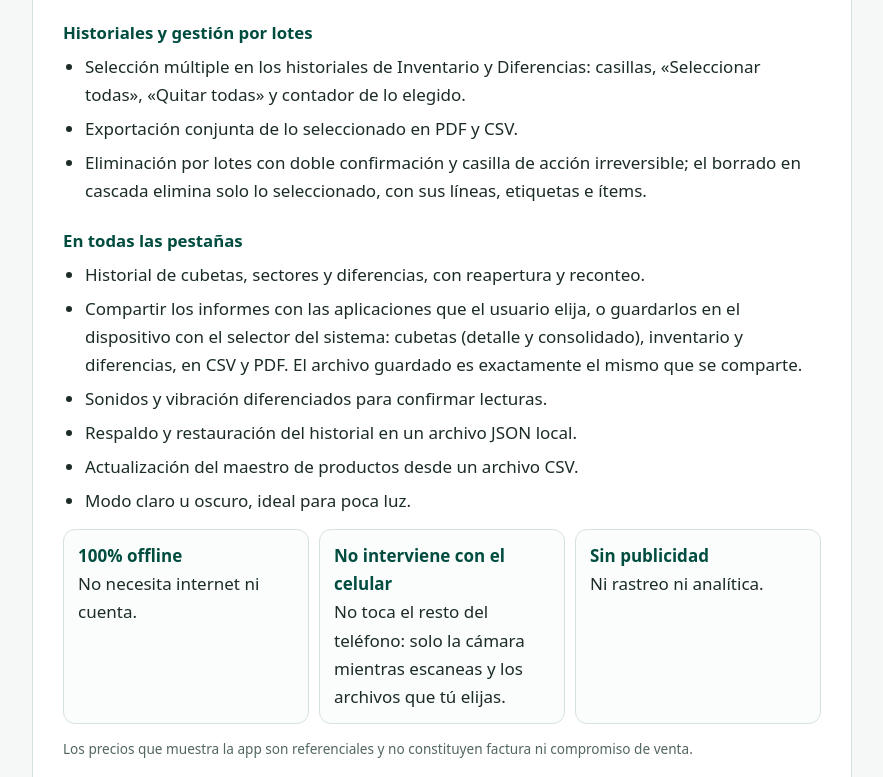
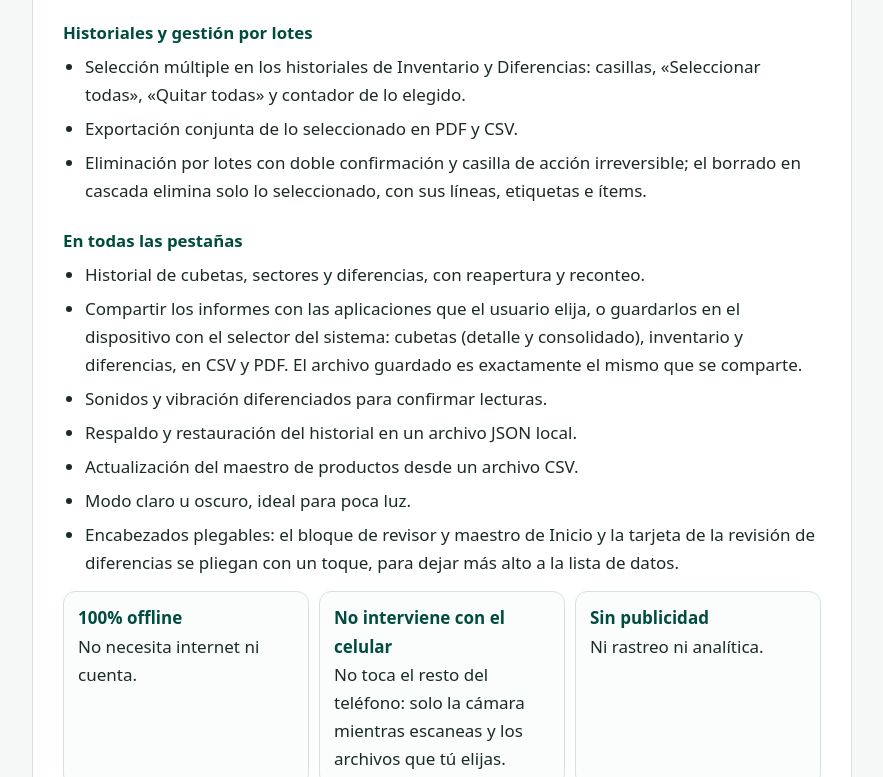
Before and after one commit to scojiro/asistente-revision-site, a plain HTML site: page index.html in a window 1280 px wide. Shown: the part 1860-2637 px from the top of the page, without its empty margins (198-1081 px from the left). Drawn offline with Linux system fonts and the light colour scheme.

Commit message:
web: version vigente 1.9.18 (versionCode 33) y encabezados plegables

```diff
--- a/index.html
+++ b/index.html
@@ -277,7 +277,7 @@
         todo queda en el teléfono.</p>
 
       <p class="meta mtn6">
-        Versión vigente: 1.9.17 (versionCode 32).
+        Versión vigente: 1.9.18 (versionCode 33).
       </p>
 
       <h3>Recepción de pedidos (cubetas)</h3>
@@ -346,6 +346,9 @@
         <li>Respaldo y restauración del historial en un archivo JSON local.</li>
         <li>Actualización del maestro de productos desde un archivo CSV.</li>
         <li>Modo claro u oscuro, ideal para poca luz.</li>
+        <li>Encabezados plegables: el bloque de revisor y maestro de Inicio y la
+          tarjeta de la revisión de diferencias se pliegan con un toque, para
+          dejar más alto a la lista de datos.</li>
       </ul>
 
       <div class="rejilla">
@@ -571,7 +574,7 @@
            «Ya está disponible en Google Play.»
         3. «El precio se definirá al pasar a producción» → precio real de pago
            único y enlace a la ficha de Play.
-        4. Revisar «Versión vigente: 1.9.17 (versionCode 32)» en #app.
+        4. Revisar «Versión vigente: 1.9.18 (versionCode 33)» en #app.
       No hay otros cambios pendientes en esta sección.
     -->
     <section id="precio">
```
